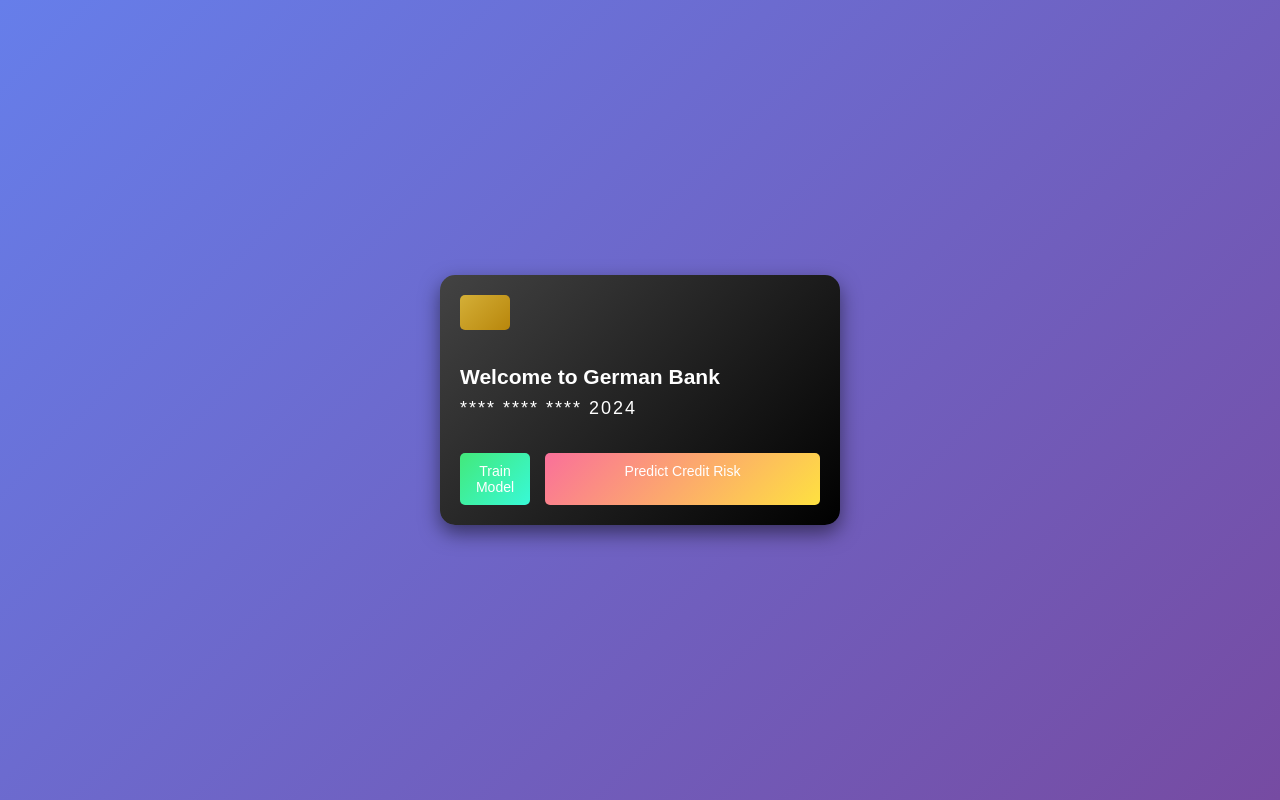
After one commit to akashgaikwad28/credit_risk, a Flask app: template templates/home.html in a window 1280 px wide. The commit adds this page. Run offline with Flask 2, Linux system fonts and the light colour scheme; the template is opened without the code that fills it, so the values that code supplies are empty; parts of the project's set-up code (start-up, migrations or seed data) failed here and were passed over.

Commit message:
templates

```diff
--- /dev/null
+++ b/templates/home.html
@@ -0,0 +1,119 @@
+<!DOCTYPE html>
+<html lang="en">
+<head>
+    <meta charset="UTF-8">
+    <meta name="viewport" content="width=device-width, initial-scale=1.0">
+    <title>ML Bank - Home</title>
+    <style>
+        /* General Reset */
+        * {
+            margin: 0;
+            padding: 0;
+            box-sizing: border-box;
+            font-family: 'Poppins', sans-serif;
+        }
+
+        body {
+            height: 100vh;
+            background: linear-gradient(135deg, #667eea, #764ba2);
+            display: flex;
+            justify-content: center;
+            align-items: center;
+            color: #fff;
+        }
+
+        .credit-card {
+            width: 400px;
+            height: 250px;
+            background: linear-gradient(135deg, #434343, #000000);
+            border-radius: 15px;
+            box-shadow: 0 8px 20px rgba(0, 0, 0, 0.5);
+            display: flex;
+            flex-direction: column;
+            justify-content: space-between;
+            padding: 20px;
+            color: #fff;
+            position: relative;
+        }
+
+        /* Simulating Credit Card Elements */
+        .chip {
+            width: 50px;
+            height: 35px;
+            background: linear-gradient(135deg, #d4af37, #b8860b);
+            border-radius: 5px;
+            margin-bottom: 20px;
+        }
+
+        .card-details {
+            font-size: 14px;
+            line-height: 1.6;
+        }
+
+        .card-number {
+            font-size: 18px;
+            letter-spacing: 2px;
+            margin-bottom: 20px;
+        }
+
+        .card-buttons {
+            display: flex;
+            justify-content: space-between;
+            gap: 15px;
+        }
+
+        .button {
+            width: 100%;
+            padding: 10px;
+            text-align: center;
+            border: none;
+            border-radius: 5px;
+            color: white;
+            cursor: pointer;
+            font-size: 14px;
+            text-decoration: none;
+            background: linear-gradient(135deg, #6a11cb, #2575fc);
+            transition: transform 0.3s, box-shadow 0.3s;
+        }
+
+        .button:hover {
+            transform: translateY(-2px);
+            box-shadow: 0 6px 15px rgba(0, 0, 0, 0.3);
+        }
+
+        .button.train {
+            background: linear-gradient(135deg, #43e97b, #38f9d7);
+        }
+
+        .button.predict {
+            background: linear-gradient(135deg, #fa709a, #fee140);
+        }
+
+        .footer {
+            font-size: 10px;
+            color: #e0e0e0;
+            text-align: center;
+            position: absolute;
+            bottom: 10px;
+            left: 0;
+            width: 100%;
+        }
+    </style>
+</head>
+<body>
+    <div class="credit-card">
+        <div class="chip"></div>
+        <div class="card-details">
+            <h2>Welcome to German Bank</h2>
+            <p class="card-number">**** **** **** 2024</p>
+        </div>
+        <div class="card-buttons">
+            <form action="/train" method="POST">
+                <button type="submit" class="button train">Train Model</button>
+            </form>
+            <a href="/predict" class="button predict">Predict Credit Risk</a>
+        </div>
+
+    </div>
+</body>
+</html>
--- a/templates/upload_file.html
+++ b/templates/upload_file.html
@@ -17,7 +17,7 @@
         <form action="/predict" method="POST" enctype="multipart/form-data">
             <div class="credit-card">
                 <div class="card-header">
-                    <div class="bank-name">Premium Bank</div>
+                    <div class="bank-name">German Bank</div>
                     <div class="chip-icon"></div>
                 </div>
                 <div class="card-body">
```
Also changed, not shown: templates/train.html (+13 -16 lines), templates/train_complete.html (added, +113 -0 lines).
